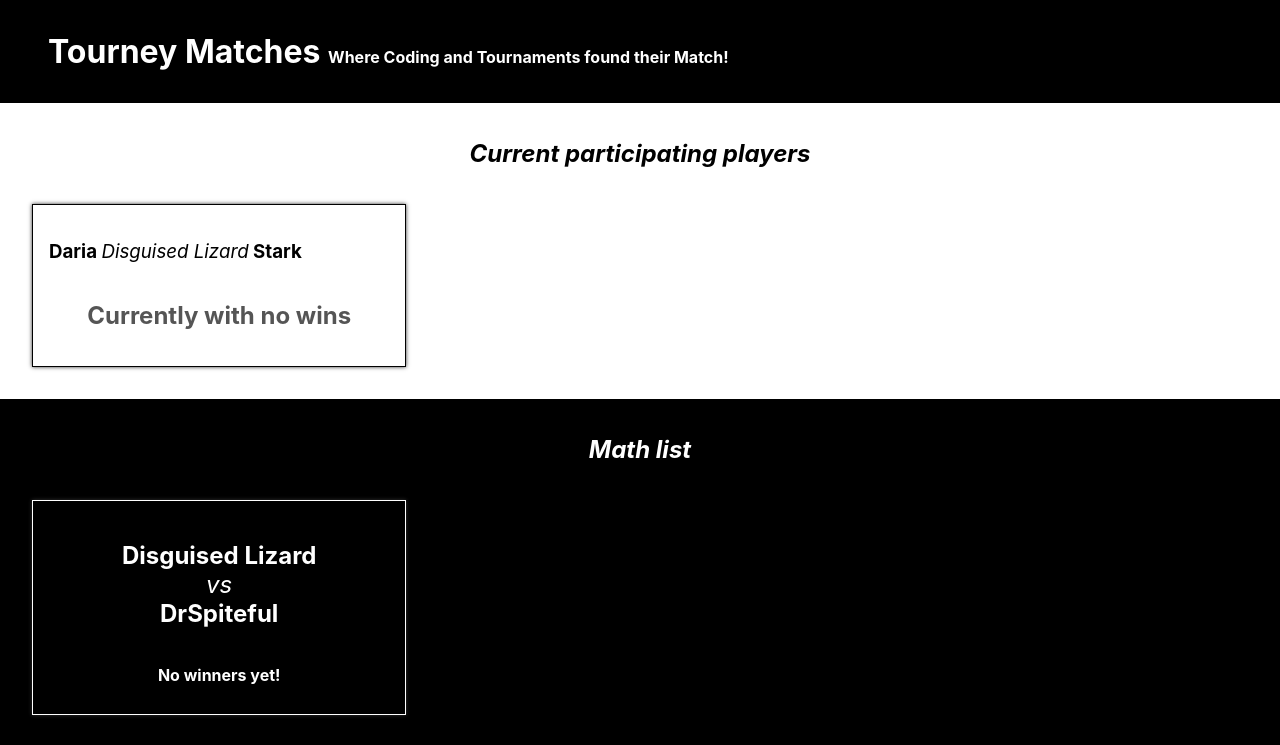
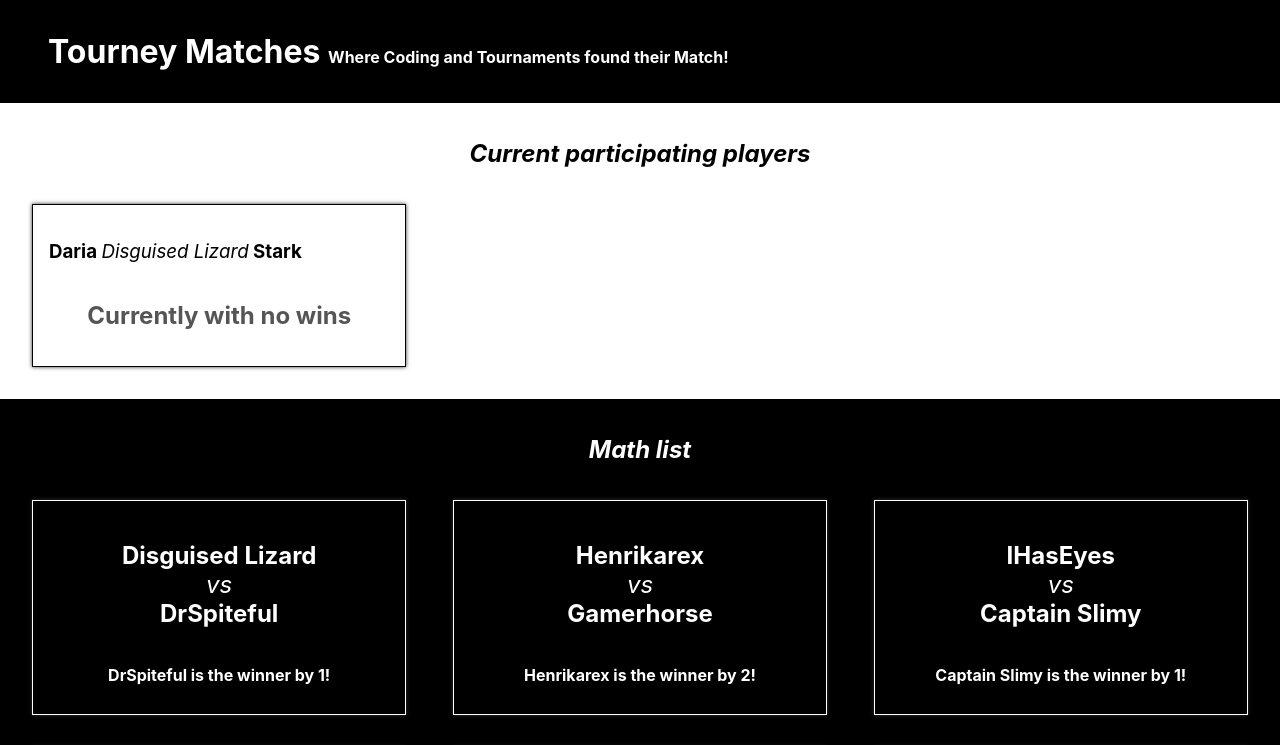
Before and after one commit to sthan3990/tourney-matches, a React (Create React App) app: page / in a window 1280 px wide. Shown: the top 745 px of the page. Built offline with nearby package versions, Linux system fonts and the light colour scheme.

Commit message:
Render All Matches

```diff
--- a/src/components/MatchList.js
+++ b/src/components/MatchList.js
@@ -5,16 +5,22 @@
 
 function MatchList(props) {
 
-  const oneMatch = props.matchData[0];
+  const matches = props.matchData.map(match => {
+
+    return (
+    <Match
+      key={match.matchNumber}
+      players={match.players}
+      winner={match.winner}
+      scoreDifference={match.scoreDifference}
+    />
+    );
+  });
 
   return (
     <section className="PlayerList MatchList">
       <h1>Math list</h1>
-      <Match
-      players={oneMatch.players}
-      winners={oneMatch.winner}
-      scoreDifference={oneMatch.scoreDifference}
-      />
+      { matches }
     </section>
   );
 }
```
